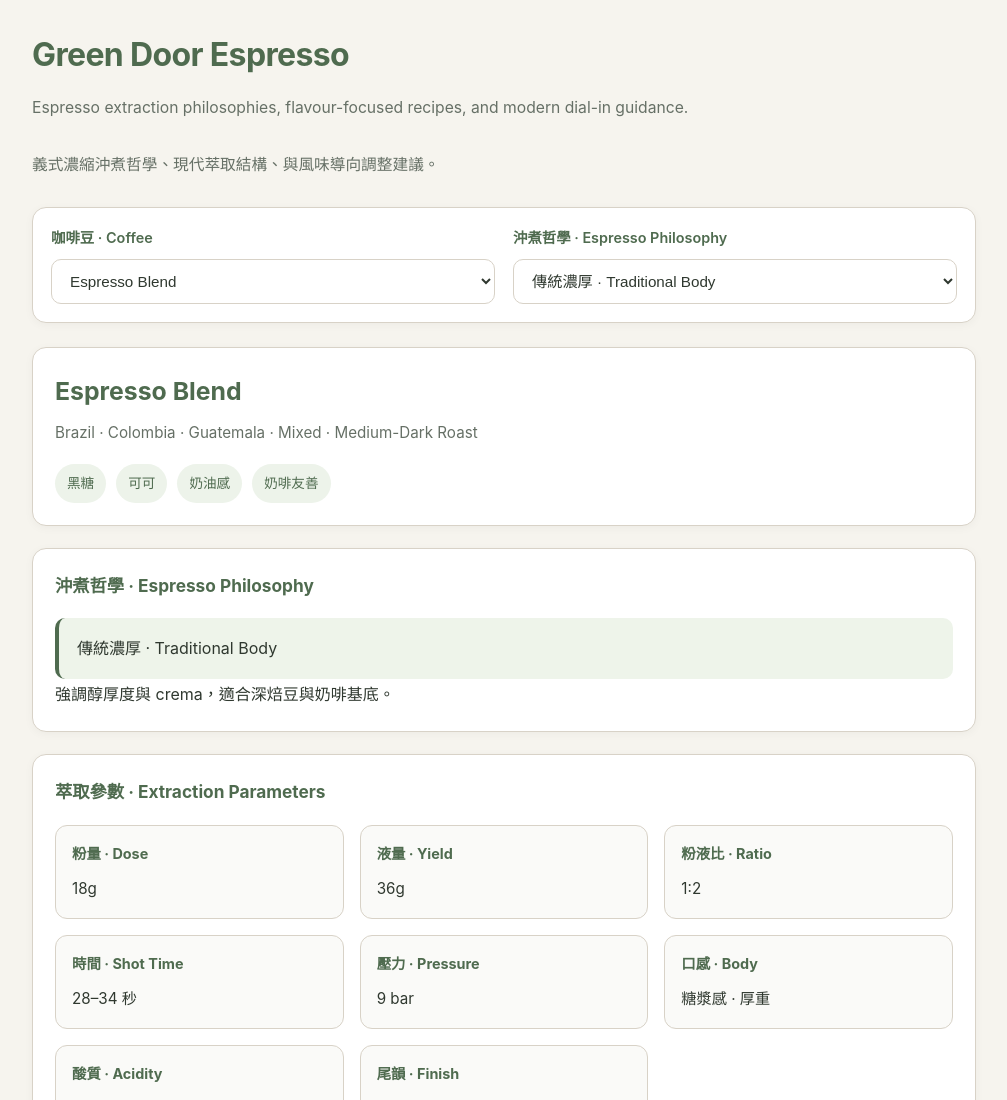
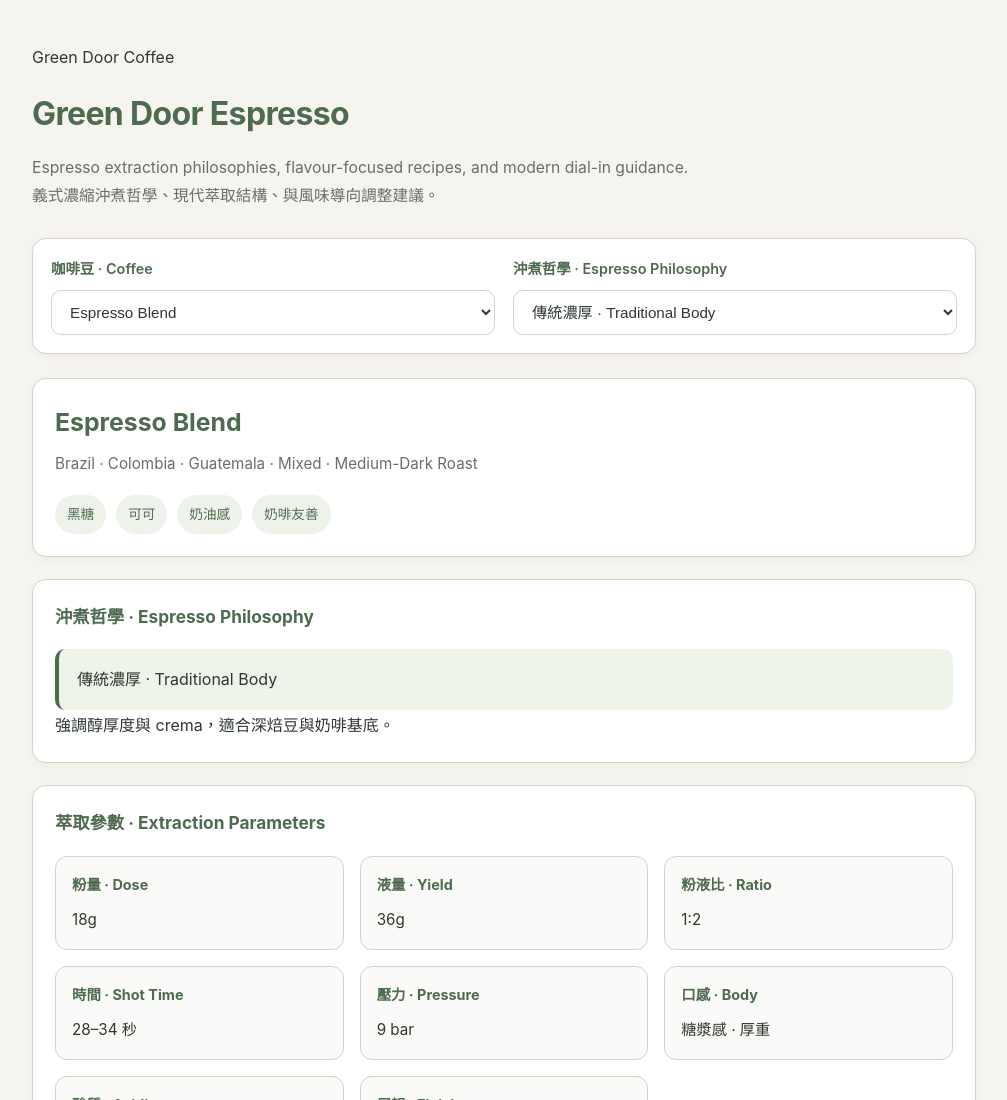
Before and after one commit to ckleung31-lgtm/espresso, a plain HTML site: page index.html in a window 1280 px wide. Shown: the top 1100 px of the page, without its empty margins (136-1143 px from the left). Drawn offline with Linux system fonts and the light colour scheme.

Commit message:
Update index.html

```diff
--- a/index.html
+++ b/index.html
@@ -10,10 +10,11 @@
 
 <div class="container">
   <div class="hero">
+    <p class="eyebrow">Green Door Coffee</p>
     <h1 class="hero-title">Green Door Espresso</h1>
     <p class="hero-subtitle">
       Espresso extraction philosophies, flavour-focused recipes, and modern dial-in guidance.
-      <br><br>
+      <br>
       義式濃縮沖煮哲學、現代萃取結構、與風味導向調整建議。
     </p>
   </div>
```
